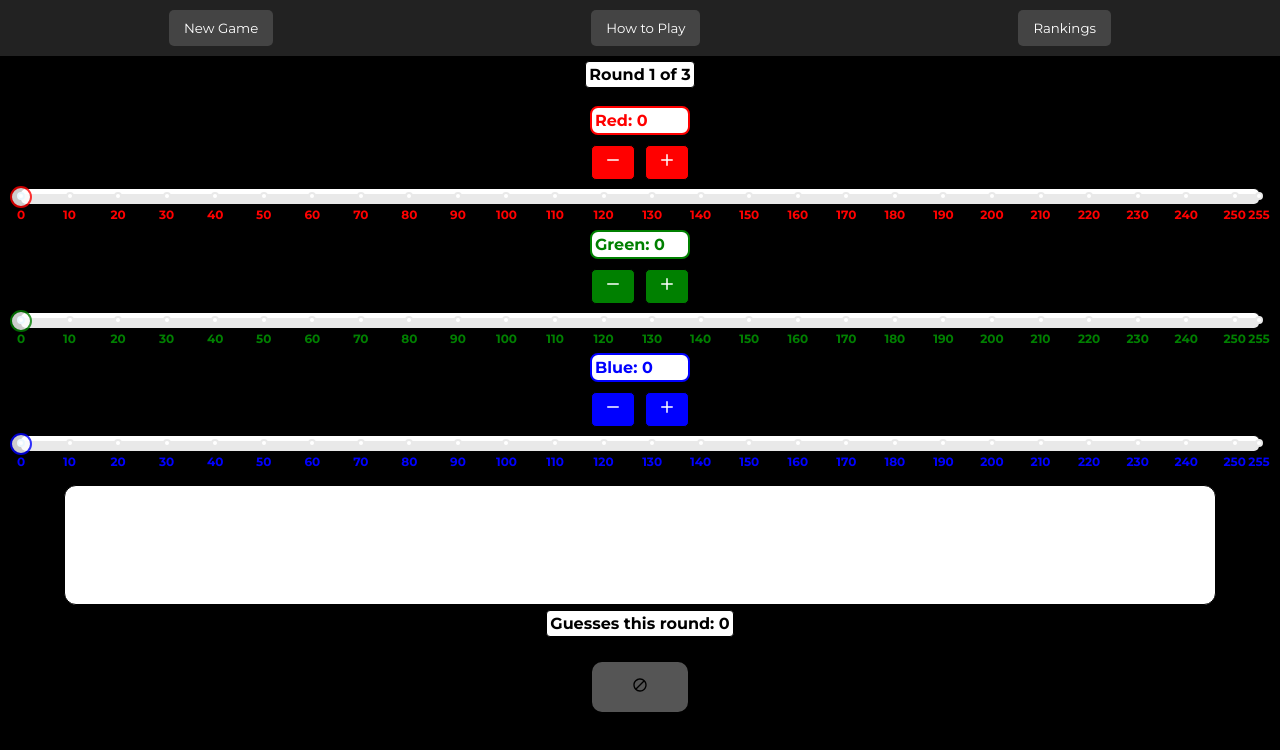
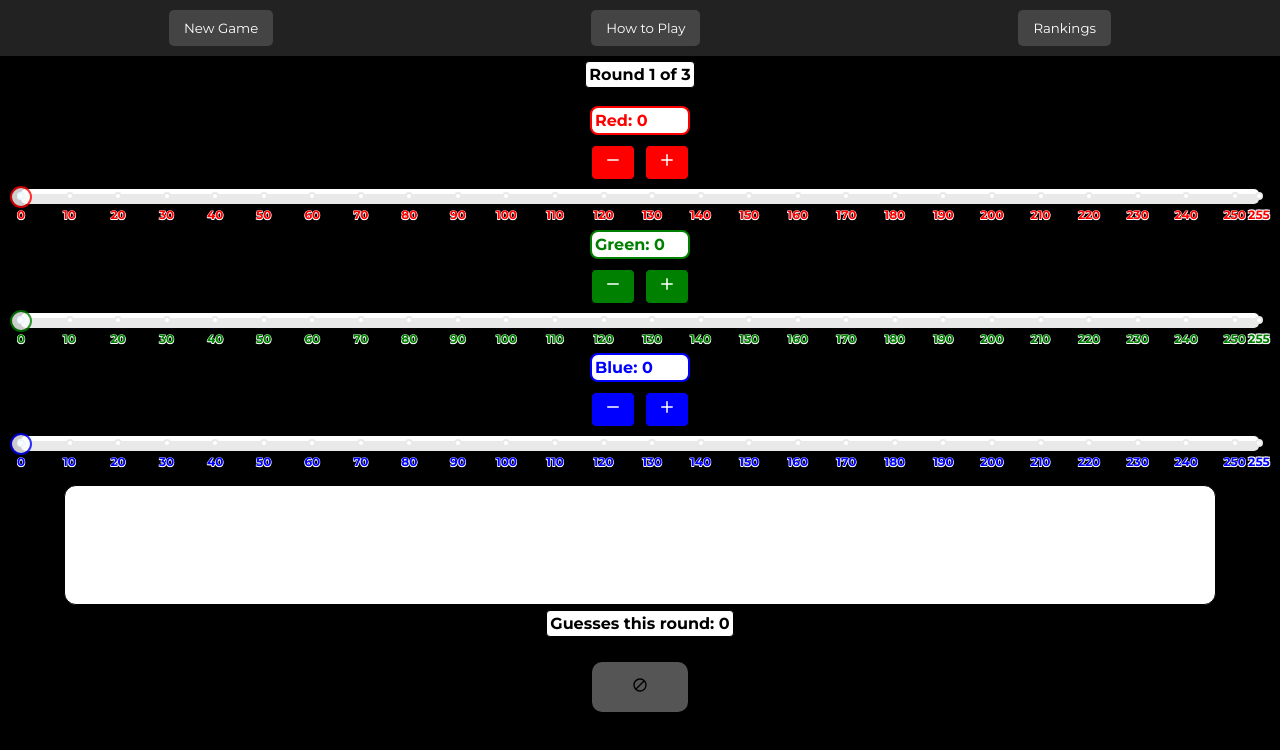
Before and after one commit to t0rbenC0rtes/RGBv3, a React (Vite) app: page / in a window 1280 px wide. Shown: the top 750 px of the page. Built offline with nearby package versions, Linux system fonts and the light colour scheme.

Commit message:
enhance marks styling in SliderGroup component with improved font size and text shadow effects

```diff
--- a/src/components/SliderGroup.jsx
+++ b/src/components/SliderGroup.jsx
@@ -1,5 +1,6 @@
 import Slider from "rc-slider";
 import "rc-slider/assets/index.css";
+import { BiBorderRadius } from "react-icons/bi";
 import { CgMathPlus, CgMathMinus } from "react-icons/cg";
 
 const colorMap = { r: "red", g: "green", b: "blue" };
@@ -44,12 +45,32 @@ const SliderGroup = ({ onColorChange, guessedColor, lockedSliders }) => {
         const marks = {};
         for (let i = 0; i <= 250; i += 10) {
           marks[i] = {
-            style: { color: colors[color].color, fontWeight: "bold" }, // Apply color dynamically
+            style: {
+              color: colors[color].color,
+              fontWeight: "bold",
+              fontSize: "12px",
+              textShadow: `
+                -.5px -.5px 0 white,
+                 .5px -.5px 0 white,
+                -.5px  .5px 0 white,
+                 .5px  .5px 0 white
+              `,
+            },
             label: `${i}`,
           };
         }
         marks[255] = {
-          style: { color: colors[color].color, fontWeight: "bold" },
+          style: {
+            color: colors[color].color,
+            fontWeight: "bold",
+            fontSize: "12px",
+            textShadow: `
+              -1px -1px 0 white,
+               1px -1px 0 white,
+              -1px  1px 0 white,
+               1px  1px 0 white
+            `,
+          },
           label: "255",
         };
 
```
